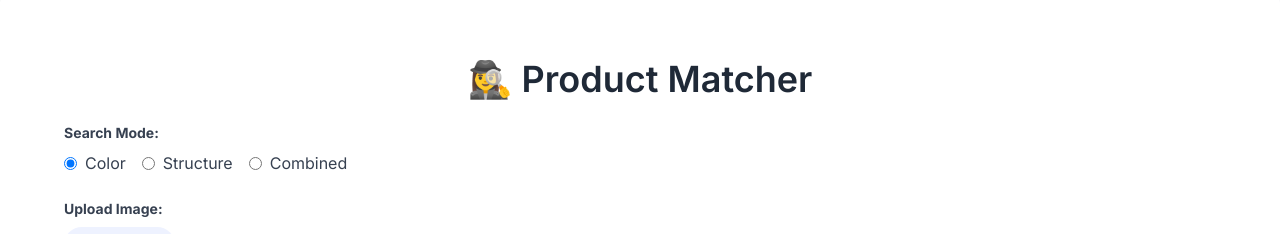
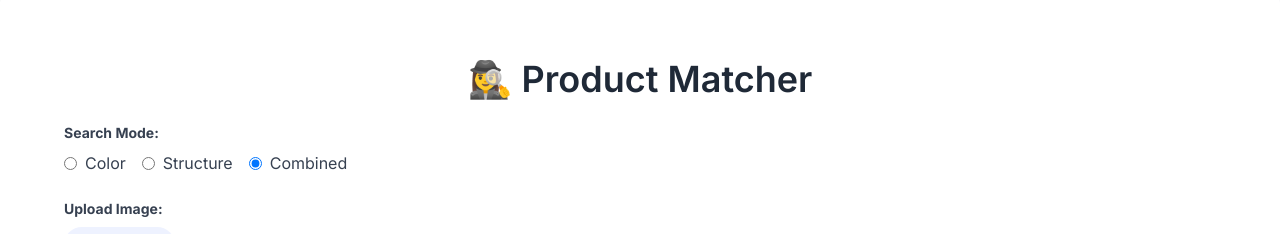
Before and after one commit to siddharthpeters-tto/product-matcher, a React (Vite) app in the folder frontend/: page / in a window 1280 px wide. Shown: the part 132-366 px from the top of the page. Built offline with nearby package versions, Linux system fonts and the light colour scheme.

Commit message:
Use Combined as Default State

```diff
--- a/frontend/src/ProductSearch.jsx
+++ b/frontend/src/ProductSearch.jsx
@@ -14,7 +14,7 @@ export default function ProductSearch() {
   const [imagePreview, setImagePreview] = useState(null);
   const [uploadedFile, setUploadedFile] = useState(null);
   const [searchText, setSearchText] = useState("");
-  const [indexType, setIndexType] = useState("color");
+  const [indexType, setIndexType] = useState("combined");
   const [message, setMessage] = useState(""); // For user messages/errors
 
   // Effect to trigger search when indexType changes if there's already input
```
